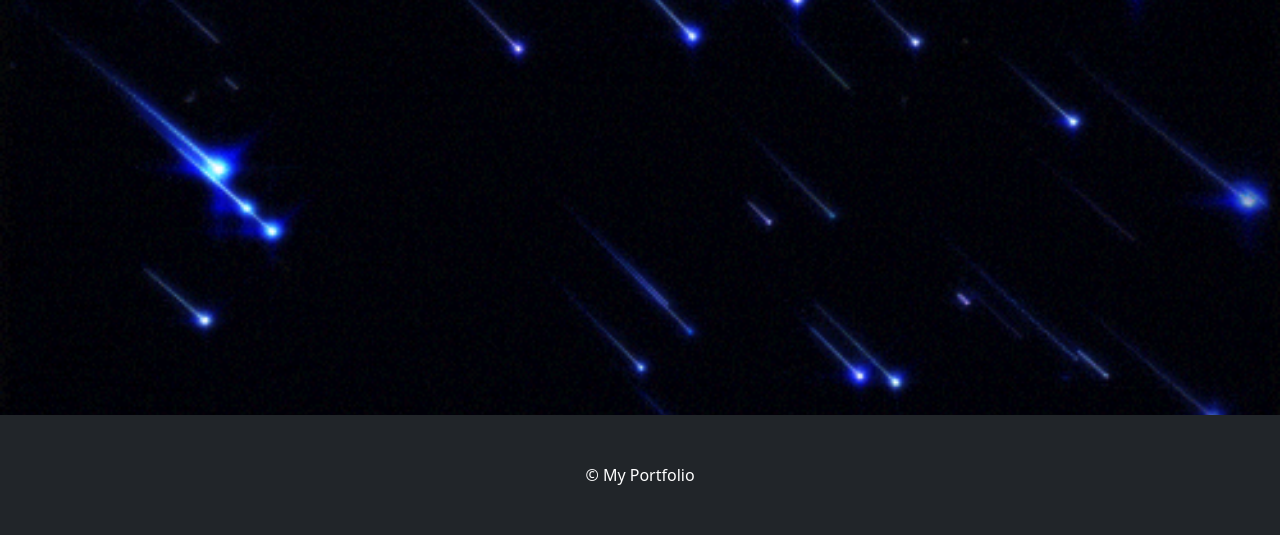
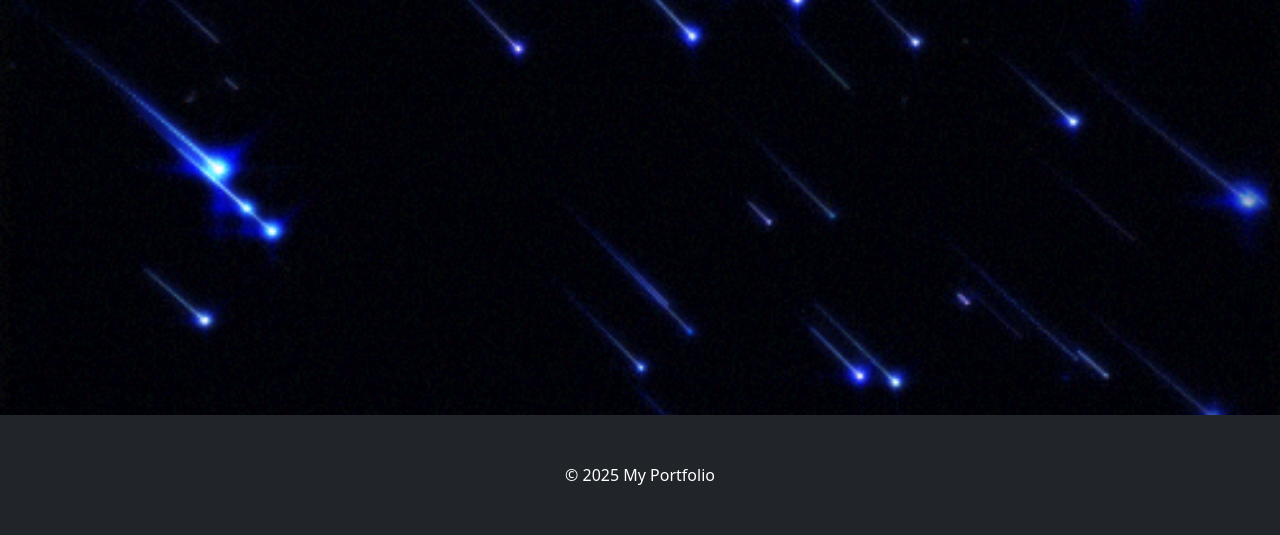
Before and after one commit to AbhijitBarui/abhijitongit, a Django app: page /contact/ in a window 1280 px wide. Shown: the part 1085-1620 px from the top of the page. Run offline with Django 5.2, Linux system fonts and the light colour scheme; some libraries are stand-ins or nearby versions.

Commit message:
Provide current year to all templates

```diff
--- a/backend/core/templates/core/base.html
+++ b/backend/core/templates/core/base.html
@@ -59,7 +59,7 @@
     <!-- Footer -->
     <footer class="py-5 bg-dark">
         <div class="container">
-            <p class="m-0 text-center text-white">&copy; {{ now|date:"Y" }} My Portfolio</p>
+            <p class="m-0 text-center text-white">&copy; {% now "Y" %} My Portfolio</p>
         </div>
     </footer>
 
--- a/backend/core/templates/core/index.html
+++ b/backend/core/templates/core/index.html
@@ -59,7 +59,7 @@
     <!-- Footer -->
     <footer class="py-5 bg-dark">
         <div class="container">
-            <p class="m-0 text-center text-white">&copy; {{ now|date:"Y" }} My Portfolio</p>
+            <p class="m-0 text-center text-white">&copy; {% now "Y" %} My Portfolio</p>
         </div>
     </footer>
 
--- a/backend/core/views.py
+++ b/backend/core/views.py
@@ -4,12 +4,11 @@ from .models import Project, Skill, Experience, ContactMessage
 from .serializers import ProjectSerializer, SkillSerializer, ExperienceSerializer, ContactMessageSerializer
 from django.core.mail import send_mail
 from django.conf import settings
-from django.utils.timezone import now
 
 
 # HTML PAGES
 def home_view(request):
-    return render(request, 'core/home.html', {'now': now()})
+    return render(request, 'core/home.html')
 
 def projects_view(request):
     return render(request, 'core/projects.html')
```
